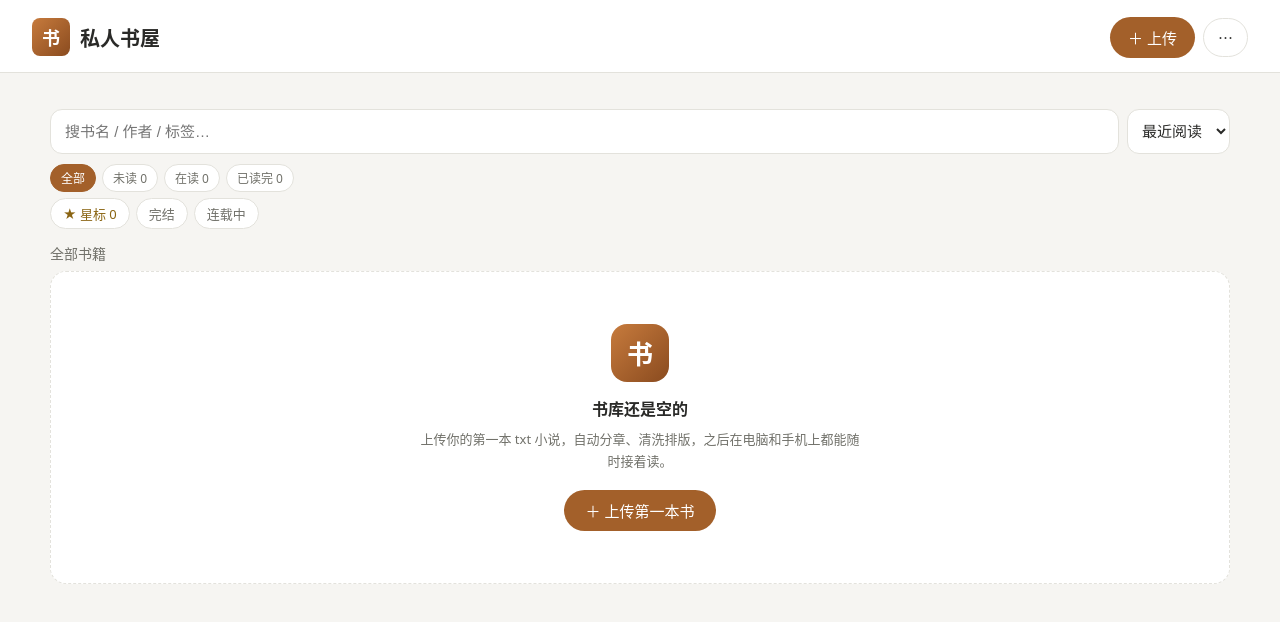
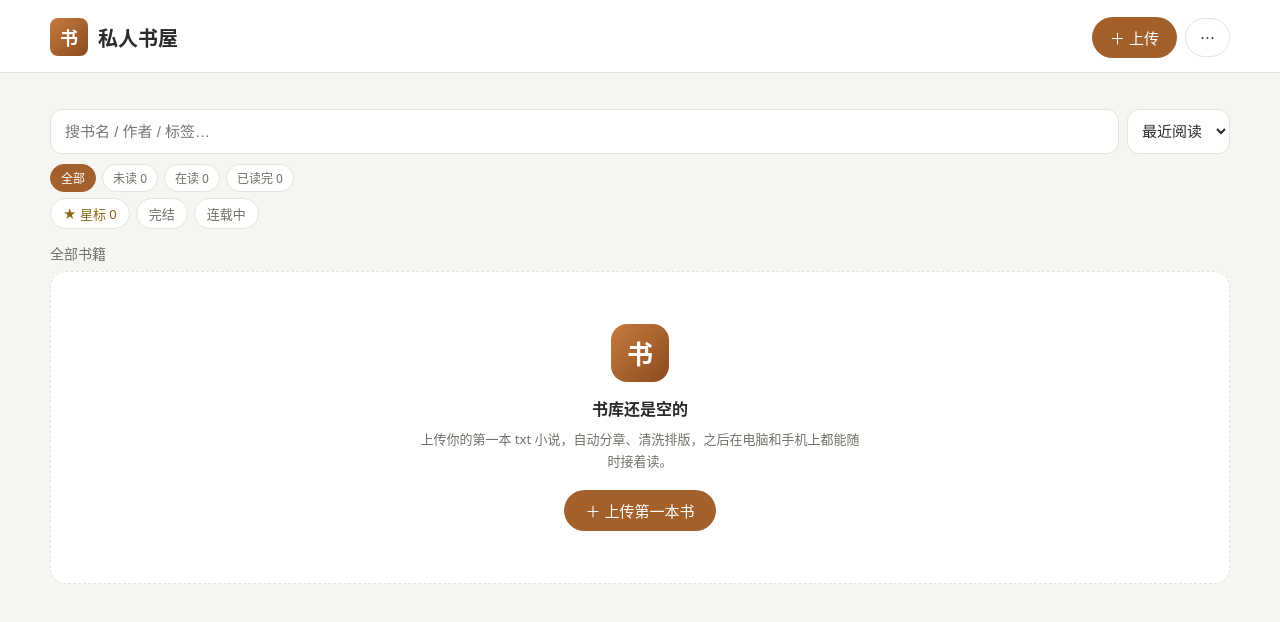
Before and after one commit to weipu2026/r2novel, a website with bundled scripts: page public/index.html in a window 1280 px wide. Built offline with nearby package versions, Linux system fonts and the light colour scheme; files whose address does not match are found by name.

Commit message:
style(ui): 桌面端顶栏内容对齐 1180 版心，LOGO/上传与卡片网格同线
问题：#149 给书架正文加了 1180 版心（padding-left/right: max(32px, calc((100% - 1180px)/2))），
但顶栏 .top 仍是固定 32px —— 1920 屏上卡片左缘在 370px、LOGO 贴着 32px，右同理，
顶栏与内容两组参考线脱节，看着「飘在两边」。

修复：桌面断点（>=900px）里 .top 的左右内边距改用与 .shelf-body 完全相同的公式。
100% 基准同为 .view 宽（.top 是 .view 的 flex 子项、sticky 不改变宽度），故左右边缘逐像素对齐。

  · 书架 / 回收站 / 上传三页共用 .top，一处规则同时生效；登录页无 .top、阅读页是独立的
    .read-top，均不受影响
  · 底边框线保持全宽（只改 padding 不改容器宽度），与常见「顶栏通栏 + 内容收版心」一致
  · 移动端（<900px）断点内的 .top 规则未动，仍是 12px/32px 内边距
  · 上传页正文是 880 居中，顶栏对齐 1180 后比正文宽 —— 属正常层次（同 GitHub），未做特殊处理

验证：单测 510/510 · 五门禁 OK · 真机 1920×1000 实测 brandLeft=370=gridLeft、
actionsRight=1550=gridRight（探针已落盘截图）· ui-desktop 套件 20/20

```diff
--- a/public/css/style.css
+++ b/public/css/style.css
@@ -796,7 +796,10 @@ button.loadmore { display: block; margin: 14px auto 4px; padding: 8px 26px; font
 @media (min-width: 900px) {
   /* 顶栏更舒展（安全区 inset 不能在断点里丢：iPad PWA 等带 inset 的桌面端同样要加回去） */
   .top {
-    padding: calc(16px + env(safe-area-inset-top)) 32px 14px;
+    /* 内容与 .shelf-body 的 1180 版心同一公式对齐（LOGO 左缘 = 卡片左缘，
+       「上传/⋯」右缘 = 卡片右缘），底边框线仍全宽；100% 基准同为 .view 宽，
+       移动端断点不受影响 */
+    padding: calc(16px + env(safe-area-inset-top)) max(32px, calc((100% - 1180px) / 2)) 14px;
   }
   .brand-name { font-size: var(--fz-3xl); }
   .brand-logo { width: 38px; height: 38px; border-radius: var(--r-sm); font-size: var(--fz-2xl); }
```
